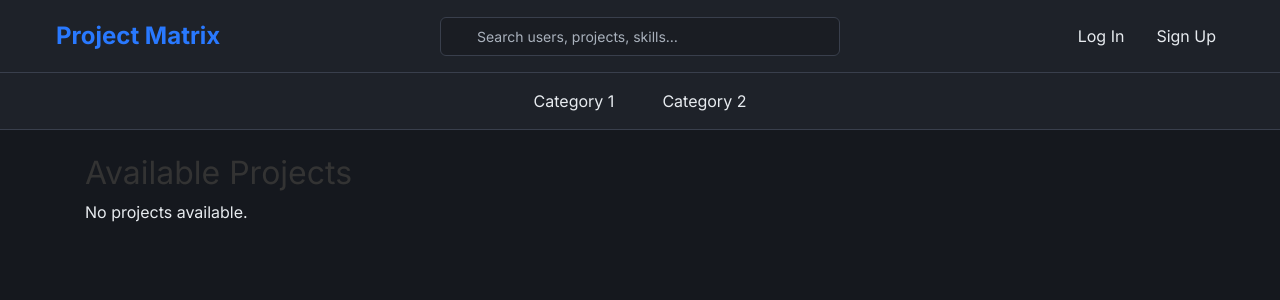
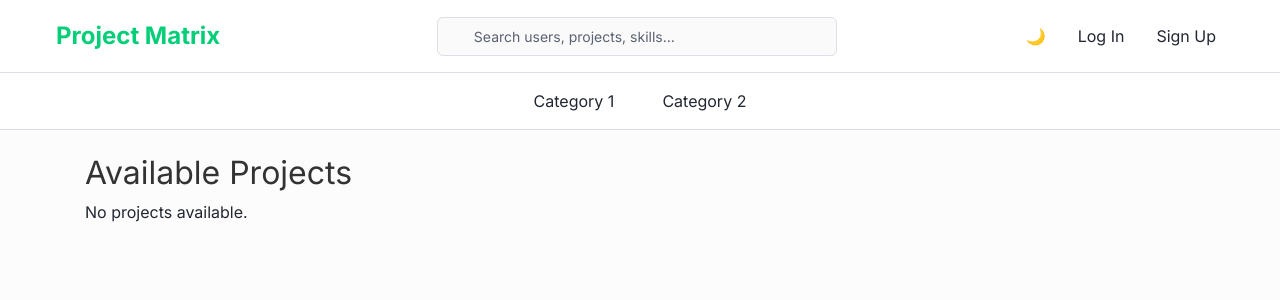
Before and after one commit to Archamat/Project-Matrix, a Flask app: page / in a window 1280 px wide. Shown: the top 300 px of the page. Run offline with Flask 3, Linux system fonts and the light colour scheme; data that the repository does not hold is empty; some libraries are stand-ins or nearby versions.

Commit message:
Dark/Light mode toggle switch has been added.

```diff
--- a/app/static/css/components/buttons.css
+++ b/app/static/css/components/buttons.css
@@ -185,14 +185,19 @@
 }
 
 /* Submit button */
-.register-card button[type="submit"]{
+.register-card button[type="submit"],
+.auth-card button[type="submit"]{
   width:100%; padding:12px 14px; margin-top:12px; border:0; border-radius:10px;
   background:linear-gradient(180deg,#2979ff,#1f6aff); color:#fff;
   font-weight:600; font-size:16px; cursor:pointer;
   transition:transform .05s ease, box-shadow .15s ease, filter .15s ease;
   box-shadow:0 6px 18px rgba(41,121,255,.28);
 }
-.register-card button[type="submit"]:hover{ filter:brightness(1.02); box-shadow:0 10px 24px rgba(41,121,255,.32); }
-.register-card button[type="submit"]:active{ transform:translateY(1px); }
-.register-card button[type="submit"]:focus{ outline:none; box-shadow:0 0 0 4px rgba(37,99,235,.25), 0 6px 18px rgba(41,121,255,.20); }
-.register-card button[disabled]{ opacity:.6; cursor:not-allowed; box-shadow:none; }
+.register-card button[type="submit"]:hover,
+.auth-card button[type="submit"]:hover{ filter:brightness(1.02); box-shadow:0 10px 24px rgba(41,121,255,.32); }
+.register-card button[type="submit"]:active,
+.auth-card button[type="submit"]:active{ transform:translateY(1px); }
+.register-card button[type="submit"]:focus,
+.auth-card button[type="submit"]:focus{ outline:none; box-shadow:0 0 0 4px rgba(37,99,235,.25), 0 6px 18px rgba(41,121,255,.20); }
+.register-card button[disabled],
+.auth-card button[disabled]{ opacity:.6; cursor:not-allowed; box-shadow:none; }
--- a/app/templates/base.html
+++ b/app/templates/base.html
@@ -11,7 +11,7 @@
     <link rel="stylesheet" href="{{ url_for('static', filename='style.css') }}">
     <title>{% block title %}Dashboard{% endblock %}</title>
 </head>
-<body class="theme-dark">
+<body>
     <!-- Include Navbar -->
     {% include 'navbar.html' %}
 
@@ -37,26 +37,48 @@
 {% endblock %}
 
 
-    <!-- JavaScript for alert close functionality -->
+    <!-- JavaScript for alert close functionality and theme toggle -->
     <script>
+        (function() {
+            function applyTheme(theme) {
+                document.body.classList.toggle('theme-dark', theme === 'dark');
+                const btn = document.getElementById('themeToggle');
+                if (btn) {
+                    btn.textContent = theme === 'dark' ? '🌞' : '🌙';
+                    btn.setAttribute('aria-pressed', theme === 'dark' ? 'true' : 'false');
+                    btn.title = theme === 'dark' ? 'Switch to light' : 'Switch to dark';
+                }
+            }
+
+            const stored = localStorage.getItem('pm-theme');
+            const preferredDark = window.matchMedia && window.matchMedia('(prefers-color-scheme: dark)').matches;
+            const initialTheme = stored || (preferredDark ? 'dark' : 'light');
+            applyTheme(initialTheme);
+
             document.addEventListener('DOMContentLoaded', function() {
-            // Handle alert close buttons with smooth animation
+                // Alerts
                 document.querySelectorAll('.alert-close').forEach(function(button) {
                     button.addEventListener('click', function() {
                         const alert = this.parentElement;
-
-                    // Add smooth fade-out animation
                         alert.style.transition = 'opacity 0.3s ease, transform 0.3s ease';
                         alert.style.opacity = '0';
                         alert.style.transform = 'translateY(-10px)';
-
-                    // Remove element after animation
-                    setTimeout(() => {
-                        alert.style.display = 'none';
-                    }, 300);
+                        setTimeout(() => { alert.style.display = 'none'; }, 300);
                     });
                 });
+
+                // Theme toggle
+                const toggle = document.getElementById('themeToggle');
+                if (toggle) {
+                    toggle.addEventListener('click', function() {
+                        const isDark = document.body.classList.contains('theme-dark');
+                        const next = isDark ? 'light' : 'dark';
+                        localStorage.setItem('pm-theme', next);
+                        applyTheme(next);
                     });
+                }
+            });
+        })();
     </script>
  {% block scripts %}{% endblock %}
 </body>
--- a/app/templates/navbar.html
+++ b/app/templates/navbar.html
@@ -52,6 +52,7 @@
 
   /* ---- LINKS ---- */
   .nav-right{ display:flex; align-items:center; gap:1rem; flex:0 0 200px; justify-content:flex-end; }
+  .nav-right{ white-space:nowrap; }
   .nav-left{ display:flex; align-items:center; gap:1rem; }
 
   .nav-link{
@@ -60,8 +61,21 @@
     padding:.5rem;
     transition:color .2s, background .2s;
     border-radius:6px;
+    white-space:nowrap;
+  }
+  /* Make button version of nav-link look like a link, not a white button */
+  button.nav-link{
+    background:transparent;
+    border:0;
+    color:var(--text);
+    padding:.5rem;
+    border-radius:6px;
+    cursor:pointer;
+    appearance:none;
+    -webkit-appearance:none;
   }
   .nav-link:hover{ color:var(--brand); background:var(--panel-2); }
+  button.nav-link:hover{ color:var(--brand); background:var(--panel-2); }
   .nav-link.active{ color:var(--brand); font-weight:600; }
 
   /* ---- BOTTOM STRIP / CATEGORIES ---- */
@@ -112,6 +126,7 @@
             <a href="/" class="logo">Project Matrix</a>
             {% include '_searchbar.html' %}
             <div class="nav-right">
+                <button id="themeToggle" class="nav-link" aria-label="Toggle theme" title="Toggle theme">🌙</button>
                 {% if current_user.is_authenticated %}
                     <a href="{{ url_for('project.create_project') }}" class="create-project-btn">Create Project</a>
                     <div class="settings-dropdown">
--- a/app/templates/register.html
+++ b/app/templates/register.html
@@ -2,7 +2,6 @@
 {% block title %}Sign Up - Project Matrix{% endblock %}
 {% block flashes %}{% endblock %}
 {% block content %}
-<body class="theme-dark">
 <div class="register-container">
   <div class="register-card">
     <h2>Sign up to collaborate and turn ideas into reality.</h2>
```
Lines whose indentation alone changed are shown as unchanged.
